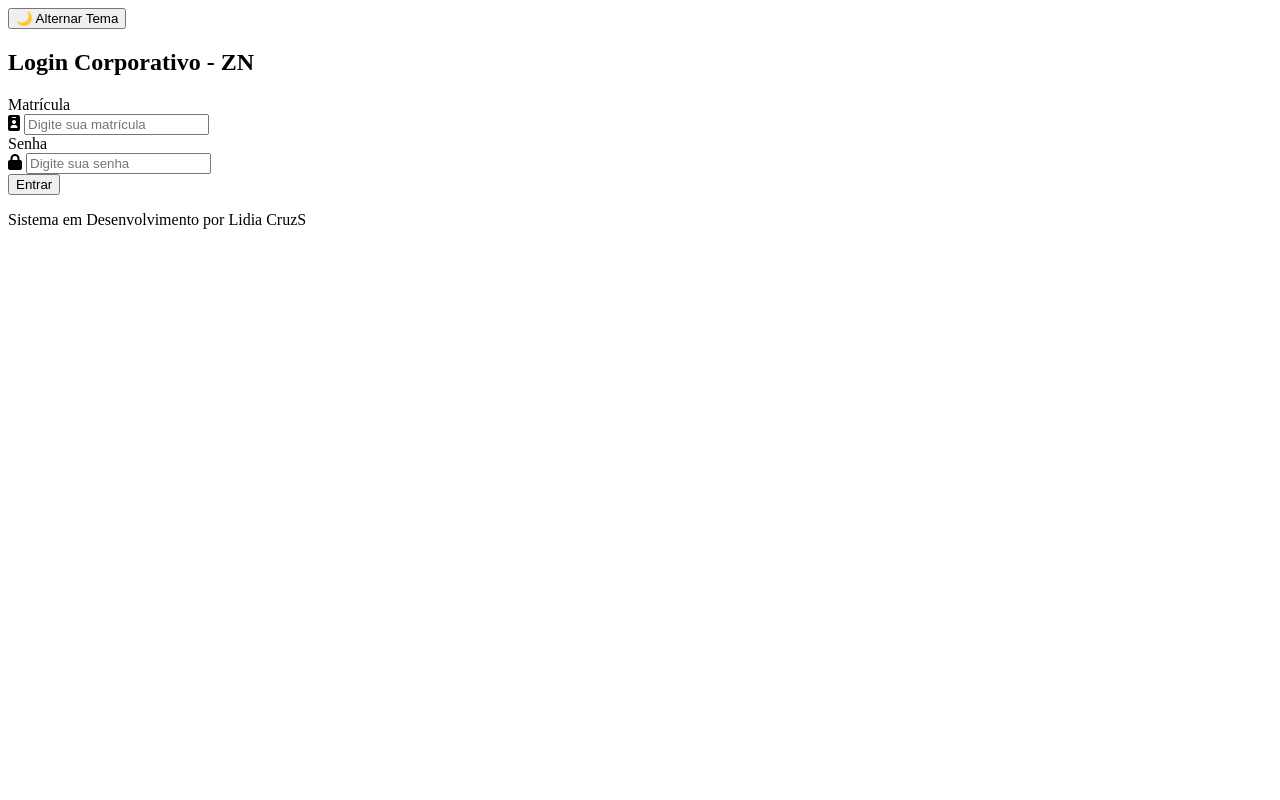
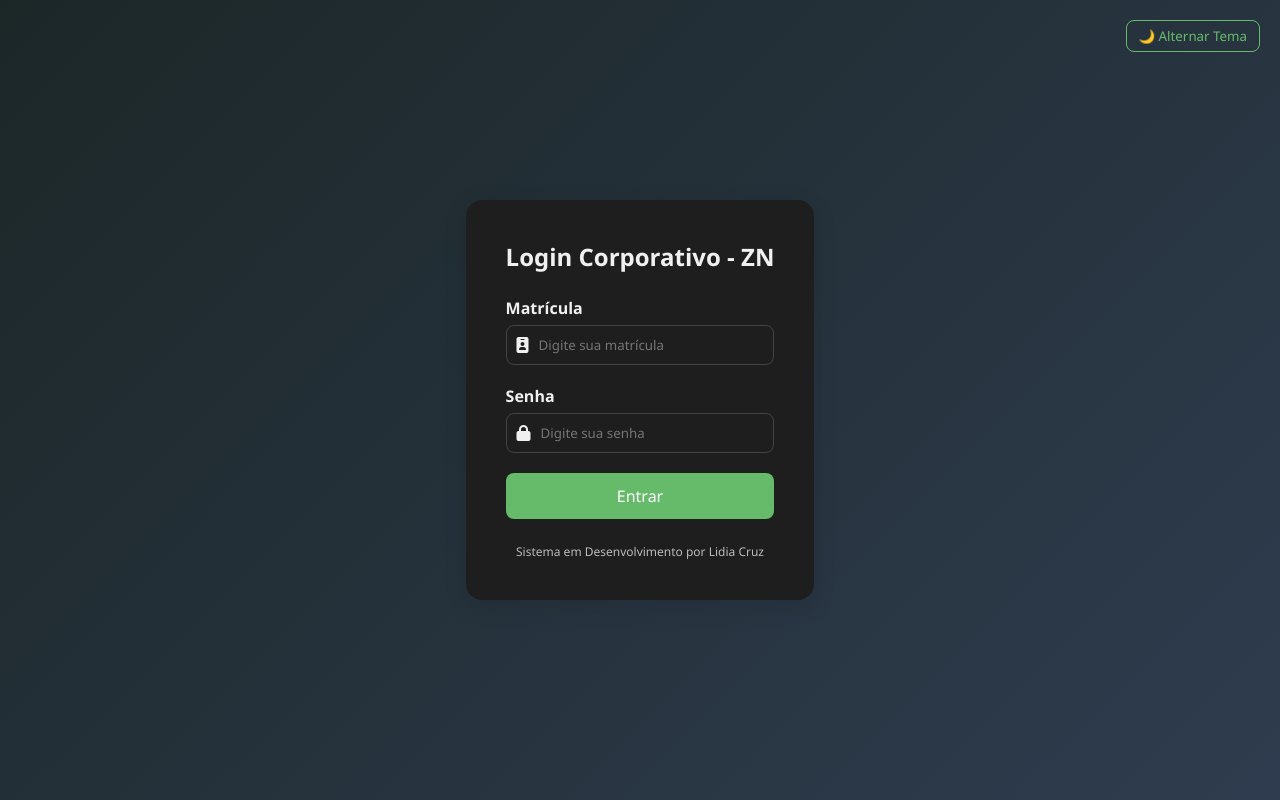
Before and after one commit to SenhoritaLidia/sistemaneo, a plain HTML site: page he.html in a window 1280 px wide. Both pictures are taken after a click on the button "🌙 Alternar Tema". Drawn offline with Linux system fonts and the light colour scheme.

Commit message:
Página inicial em andamento

```diff
--- a/he.css
+++ b/he.css
@@ -0,0 +1,153 @@
+:root {
+    --bg-color: #f3f8f4;
+    --text-color: #1c4443;
+    --input-bg: #fff;
+    --input-border: #ccc;
+    --button-bg: #4caf50;
+    --button-hover: #43a047;
+    --footer-color: #888;
+  }
+
+  body.dark {
+    --bg-color: #1b2727;
+    --text-color: #f0f0f0;
+    --input-bg: #1e1e1e;
+    --input-border: #444;
+    --button-bg: #66bb6a;
+    --button-hover: #4caf50;
+    --footer-color: #bbb;
+  }
+
+  * {
+    margin: 0;
+    padding: 0;
+    box-sizing: border-box;
+    font-family: "Segoe UI", Tahoma, Geneva, Verdana, sans-serif;
+  }
+
+  body {
+    background: linear-gradient(135deg, #a8e6cf, #dcedc1, #aed581); /* gradiente modo claro */
+    color: var(--text-color);
+    height: 100vh;
+    display: flex;
+    flex-direction: column;
+    justify-content: center;
+    align-items: center;
+    transition: background 0.4s ease, color 0.4s ease;
+  }
+
+  body.dark {
+    background: linear-gradient(135deg, #1b2727, #2f3c4f); /* gradiente modo escuro */
+    color: var(--text-color);
+  }
+
+  .toggle-theme {
+    position: absolute;
+    top: 20px;
+    right: 20px;
+  }
+
+  .toggle-theme button {
+    background: none;
+    border: 1px solid var(--button-bg);
+    color: var(--button-bg);
+    padding: 6px 12px;
+    border-radius: 8px;
+    cursor: pointer;
+  }
+
+  .login-container {
+    display: flex;
+    justify-content: center;
+    align-items: center;
+  }
+
+  .login-box {
+    background-color: var(--input-bg);
+    padding: 40px;
+    border-radius: 16px;
+    box-shadow: 0 6px 24px rgba(0, 0, 0, 0.1);
+    width: 100%;
+    max-width: 400px;
+    text-align: center;
+    transition: background-color 0.4s ease, color 0.4s ease;
+  }
+
+  .animate {
+    opacity: 0;
+    transform: translateY(30px);
+    animation: fadeInUp 0.8s ease forwards;
+  }
+
+  @keyframes fadeInUp {
+    to {
+      opacity: 1;
+      transform: translateY(0);
+    }
+  }
+
+  .logo {
+    width: 160px;
+    margin-bottom: 20px;
+  }
+
+  h2 {
+    color: var(--text-color);
+    margin-bottom: 24px;
+  }
+
+  .input-group {
+    margin-bottom: 20px;
+    text-align: left;
+  }
+
+  .input-group label {
+    font-weight: bold;
+    color: var(--text-color);
+    margin-bottom: 6px;
+    display: block;
+  }
+
+  .input-icon {
+    display: flex;
+    align-items: center;
+    background-color: var(--input-bg);
+    border: 1px solid var(--input-border);
+    border-radius: 8px;
+    padding: 10px;
+  }
+
+  .input-icon i {
+    margin-right: 10px;
+    color: var(--text-color);
+  }
+
+  .input-icon input {
+    border: none;
+    background: transparent;
+    outline: none;
+    width: 100%;
+    color: var(--text-color);
+  }
+
+  button[type="submit"] {
+    background-color: var(--button-bg);
+    color: white;
+    border: none;
+    padding: 12px 24px;
+    border-radius: 8px;
+    font-size: 16px;
+    cursor: pointer;
+    width: 100%;
+    transition: background-color 0.3s ease;
+  }
+
+  button[type="submit"]:hover {
+    background-color: var(--button-hover);
+  }
+
+  .footer-text {
+    margin-top: 24px;
+    font-size: 12px;
+    color: var(--footer-color);
+  }
--- a/he.html
+++ b/he.html
@@ -44,7 +44,7 @@
       </form>
 
       <!-- Rodapé -->
-      <p class="footer-text">Sistema em Desenvolvimento por Lidia CruzS
+      <p class="footer-text">Sistema em Desenvolvimento por Lidia Cruz
       </p>
     </div>
   </div>
--- /dev/null
+++ b/parteinicial/inicio.css
@@ -0,0 +1,160 @@
+:root {
+    --bg-color: #f3f8f4;
+    --text-color: #1b2727;
+    --primary: #326d6c;
+    --card-bg: #ffffff;
+    --button-bg: #1c4443;
+    --button-hover: #2f3c4f;
+  }
+
+  body {
+    margin: 0;
+    font-family: 'Inter', sans-serif;
+    background: linear-gradient(to bottom right, #d5dddf, #f3f8f4);
+    color: var(--text-color);
+    transition: all 0.3s ease;
+    min-height: 100vh;
+    display: flex;
+    flex-direction: column;
+  }
+
+  .topbar {
+    background-color: #ffffffcc;
+    display: flex;
+    align-items: center;
+    justify-content: space-between;
+    padding: 12px 24px;
+    box-shadow: 0 2px 6px rgba(0, 0, 0, 0.1);
+    position: sticky;
+    top: 0;
+    z-index: 100;
+  }
+
+  .logo {
+    height: 48px;
+  }
+
+  .nav a {
+    margin: 0 12px;
+    text-decoration: none;
+    color: var(--text-color);
+    font-weight: 600;
+    font-size: 16px;
+  }
+
+  .nav a:hover {
+    color: var(--primary);
+  }
+
+  .toggle-theme button {
+    padding: 8px 16px;
+    border: 1px solid var(--primary);
+    background: none;
+    color: var(--primary);
+    border-radius: 8px;
+    cursor: pointer;
+    font-weight: 600;
+  }
+
+  .toggle-theme button:hover {
+    background: var(--primary);
+    color: white;
+  }
+
+  .container {
+    padding: 32px 20px;
+    max-width: 1100px;
+    margin: auto;
+  }
+
+  h1, h2, h3 {
+    color: var(--text-color);
+  }
+
+  .role-select {
+    margin: 30px 0;
+  }
+
+  .role-btn {
+    padding: 10px 20px;
+    margin: 10px 10px 0 0;
+    background-color: var(--button-bg);
+    color: white;
+    border: none;
+    border-radius: 6px;
+    cursor: pointer;
+    font-weight: 600;
+  }
+
+  .role-btn:hover {
+    background-color: var(--button-hover);
+  }
+
+  .form-area {
+    background: var(--card-bg);
+    padding: 24px;
+    border-radius: 12px;
+    box-shadow: 0 2px 8px rgba(0,0,0,0.1);
+    margin-top: 24px;
+  }
+
+  .field-grid {
+    display: grid;
+    grid-template-columns: repeat(auto-fit, minmax(240px, 1fr));
+    gap: 16px;
+  }
+
+  .field-grid label {
+    font-weight: 600;
+    color: var(--text-color);
+  }
+
+  .field-grid input {
+    width: 100%;
+    padding: 8px;
+    border: 1px solid #ccc;
+    border-radius: 6px;
+    margin-top: 6px;
+  }
+
+  .enviar-btn {
+    margin-top: 20px;
+    padding: 12px 20px;
+    background-color: var(--primary);
+    color: white;
+    border: none;
+    border-radius: 6px;
+    font-weight: 600;
+    cursor: pointer;
+  }
+
+  .enviar-btn:hover {
+    background-color: var(--button-hover);
+  }
+
+  .table-wrapper {
+    overflow-x: auto;
+    margin-top: 24px;
+  }
+
+  .editable-table {
+    width: 100%;
+    border-collapse: collapse;
+  }
+
+  .editable-table th,
+  .editable-table td {
+    padding: 10px 14px;
+    border: 1px solid #ccc;
+    text-align: left;
+    font-size: 15px;
+  }
+
+  .editable-table th {
+    background-color: var(--button-bg);
+    color: white;
+  }
+
+  .hidden {
+    display: none;
+  }
```
Also changed, not shown: parteinicial/inicio.html (added, +75 -0 lines), parteinicial/inicio.js (added, +87 -0 lines), index.html (deleted), parteinicial/img/minhalogo.png (added).
